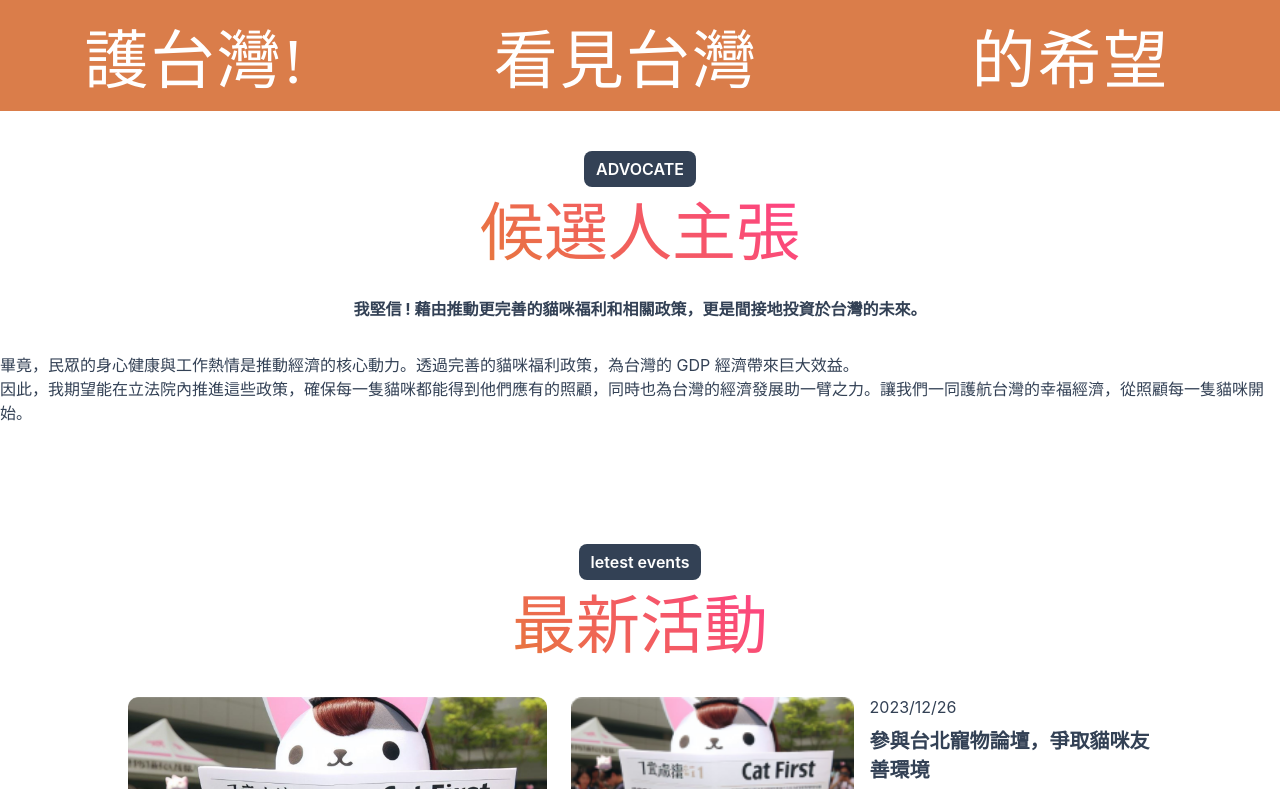
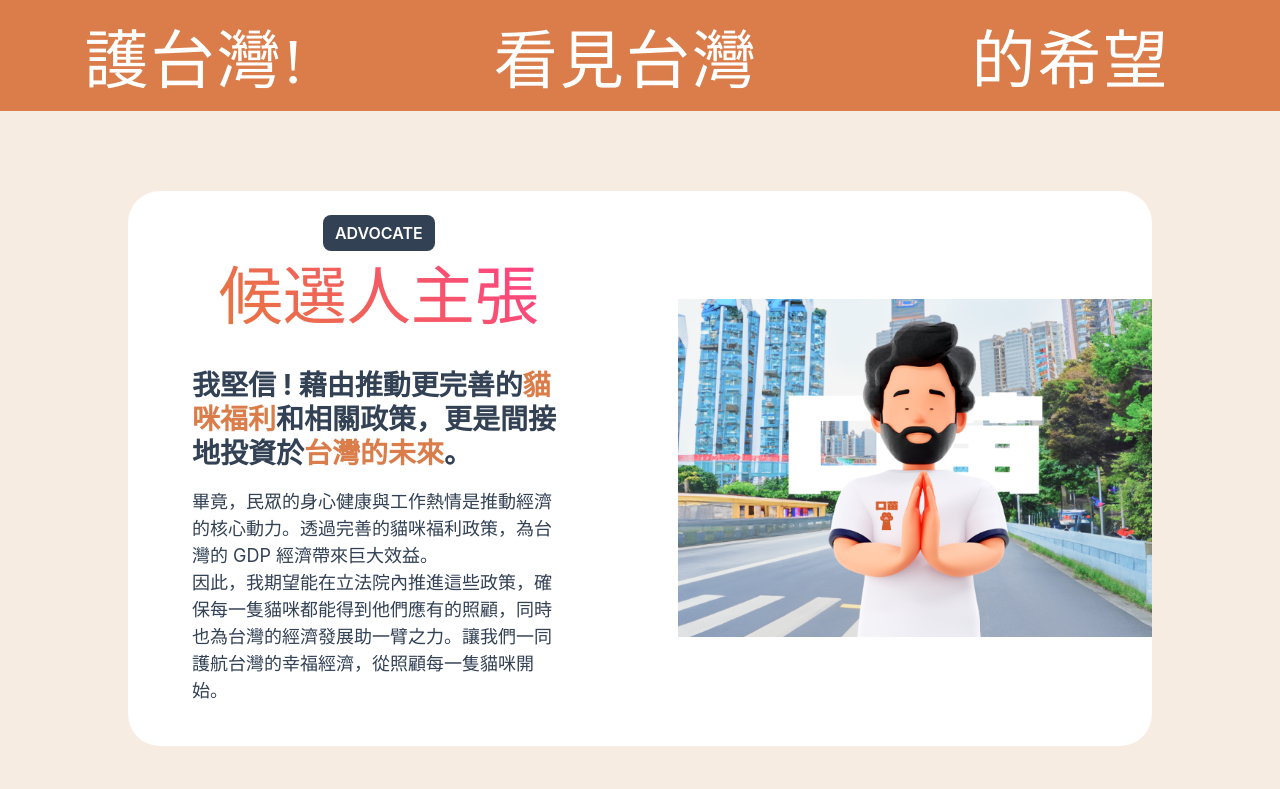
Before and after one commit to dackdada016/2023f2e_mission1, a React (Create React App) app: page / in a window 1280 px wide. Shown: the part 971-1760 px from the top of the page. Built offline with nearby package versions, Linux system fonts and the light colour scheme.

Commit message:
refactor :  樣式模組化

```diff
--- a/src/components/Advocate.js
+++ b/src/components/Advocate.js
@@ -1,81 +1,78 @@
 import React from 'react'
 import styled from 'styled-components'
 import { SectionContainer, SectionTitle } from './SectionStyle.js';
+import CandidateImage from '../assets/images/candidateImage.png'
 
-// const AdvocateSection = styled.section`
-//   display: flex;
-//   justify-content: center;
-//   align-items: center;
-//   background-color:rgba(247, 236, 225, 1);
-// `
-// const AdvocateCard = styled.div`
-//   margin: 6.25rem 300px;
-//   display: flex;
-//   width:100%;
-//   justify-content: center;
-//   gap: 1.5rem;
-//   border-radius: 2rem;
-//   background-color:rgba(255, 255, 255, 1);
-// `;
+const AdvocateCard = styled.div`
+  display: flex;
+  flex-direction: column;
+  width: 80%;
+  margin: 40px auto;
+  justify-content: space-between;
+  align-items: center;
+  gap: 1.5rem;
+  border-radius: 2rem;
+  background-color:rgba(255, 255, 255, 1);
+  overflow: hidden;
+  @media (min-width: 993px) {
+    flex-direction: row;
+  }
+`;
 
-// const CandidateStatement = styled.div`
-//   display: flex;
-//   flex-direction: column;
-//   gap: 2rem;
-//   justify-content: space-between;
-//   align-items: center;
-//   span{
-//     font-weight: 600;
-//     padding: 0.5rem 0.75rem;
-//     border-radius: 0.5rem;
-//     background: rgba(51, 65, 85, 1);
-//     color:rgba(255, 255, 255, 1);
-//   }
-//   h2{
-//     margin: 0;
-//     font:400 4rem 'Mantou Sans';
-//     background: -webkit-linear-gradient(45deg, #E6793B 1.54%, #FF4185 97.86%);
-//     -webkit-background-clip: text;
-//     -webkit-text-fill-color: transparent;
-//     color: transparent;
-//     line-height: 93px;
-//   }
-//   h3{
-//     margin: 0;
-//     font-size : 1.75rem;
-//     word-break: break-all;
-//     font-weight: 700;
-//     line-height: 34px;
-//   }
-//   p{
-//     font-size: 18px;
-//     font-weight: 400;
-//     line-height: 27px;
-//   }
-// `
+const CandidateStatement = styled.div`
+  padding-top: 1.5rem;
+  width: 100%;
+  display: flex;
+  flex-direction: column;
+  h3{
+    margin: 0;
+    font-size : 1.75rem;
+    word-break: break-all;
+    font-weight: 700;
+    line-height: 34px;
+    strong{
+      color: rgba(218, 125, 74, 1);
+    }
+  }
+  p{
+    font-size: 18px;
+    font-weight: 400;
+    line-height: 27px;
+    text-wrap: wrap;
+  }
+`
 
-const CandidateImageFigure = styled.div`
-  width: 100%;
-  height: 100%;
-  max-height: 648px;
-  background: url('../assets/images/candidateImage.png');
+const CandidateImageFigure = styled.figure`
+    display: flex;
+    margin: 0;
+    width: 50%;
+    justify-content: center;
+    object-fit: cover;
+  img{
+    padding-left:1.5rem;
+    width: 100%;
+  }
 `
 
 function Advocate() {
   return (
-    <SectionContainer>
-      {/* <AdvocateCard> */}
-        <SectionTitle>
+    <SectionContainer style={{backgroundColor:'rgba(247, 236, 225, 1)'}}>
+      <AdvocateCard>
+        <SectionTitle style={{margin:'0', padding:'24px 64px',width:'50%'}}>
           <span>ADVOCATE</span>
           <h2>候選人主張</h2>
-          <h3>我堅信 ! 藉由推動更完善的貓咪福利和相關政策，更是間接地投資於台灣的未來。</h3>
-          <p>
-            畢竟，民眾的身心健康與工作熱情是推動經濟的核心動力。透過完善的貓咪福利政策，為台灣的 GDP 經濟帶來巨大效益。<br />
-            因此，我期望能在立法院內推進這些政策，確保每一隻貓咪都能得到他們應有的照顧，同時也為台灣的經濟發展助一臂之力。讓我們一同護航台灣的幸福經濟，從照顧每一隻貓咪開始。
-          </p>
+          <CandidateStatement>
+            <h3>我堅信 ! 藉由推動更完善的<strong>貓咪福利</strong>和相關政策，更是間接地投資於<strong>台灣的未來</strong>。</h3>
+            <p>
+              畢竟，民眾的身心健康與工作熱情是推動經濟的核心動力。透過完善的貓咪福利政策，為台灣的 GDP 經濟帶來巨大效益。<br />
+              因此，我期望能在立法院內推進這些政策，確保每一隻貓咪都能得到他們應有的照顧，同時也為台灣的經濟發展助一臂之力。讓我們一同護航台灣的幸福經濟，從照顧每一隻貓咪開始。
+            </p>
+          </CandidateStatement>
         </SectionTitle>
-        <CandidateImageFigure />
-      {/* </AdvocateCard> */}
+        <CandidateImageFigure>
+          <img src={CandidateImage} />
+        </CandidateImageFigure>
+      </AdvocateCard>
     </SectionContainer>
   )
 }
```
